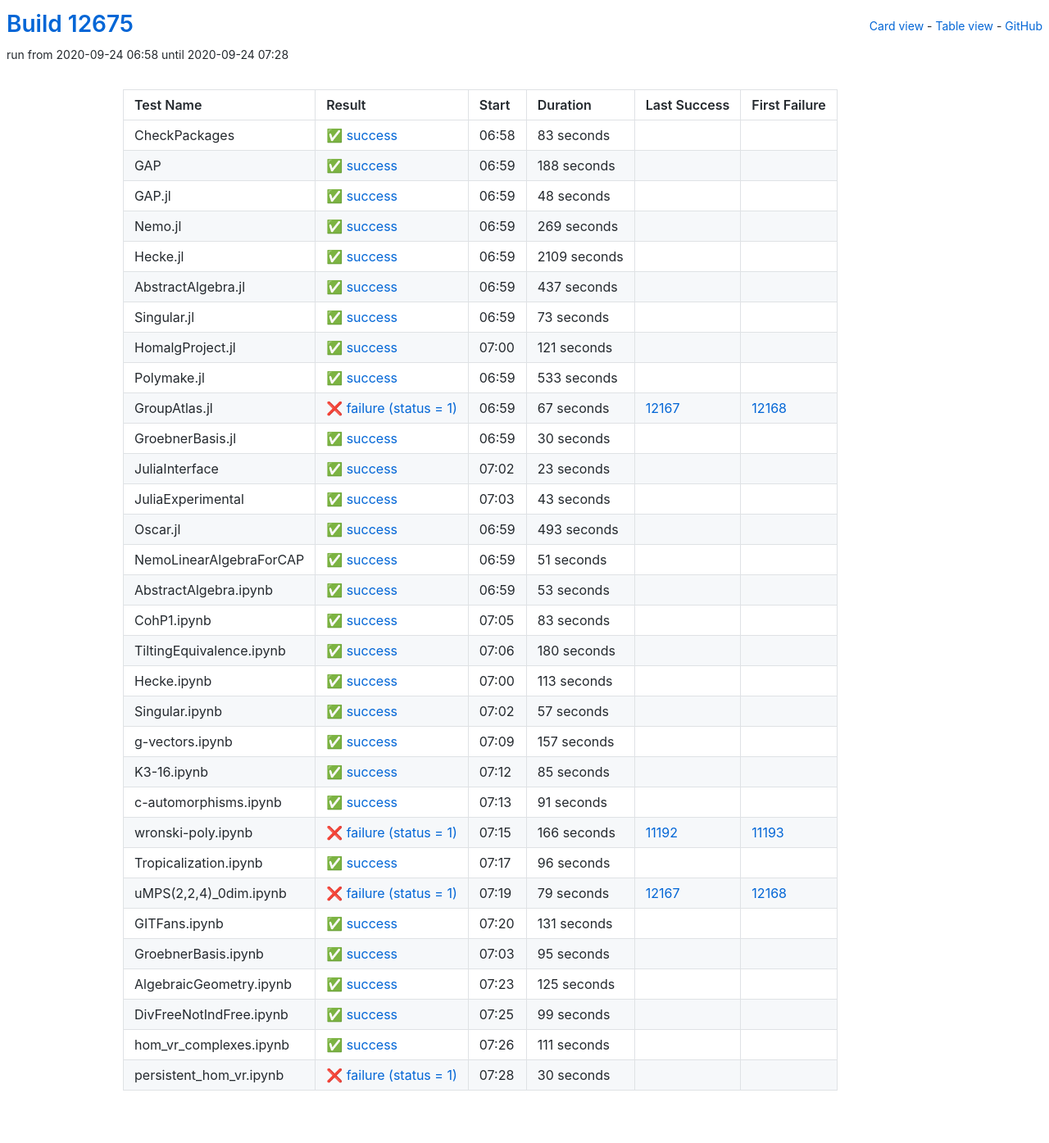
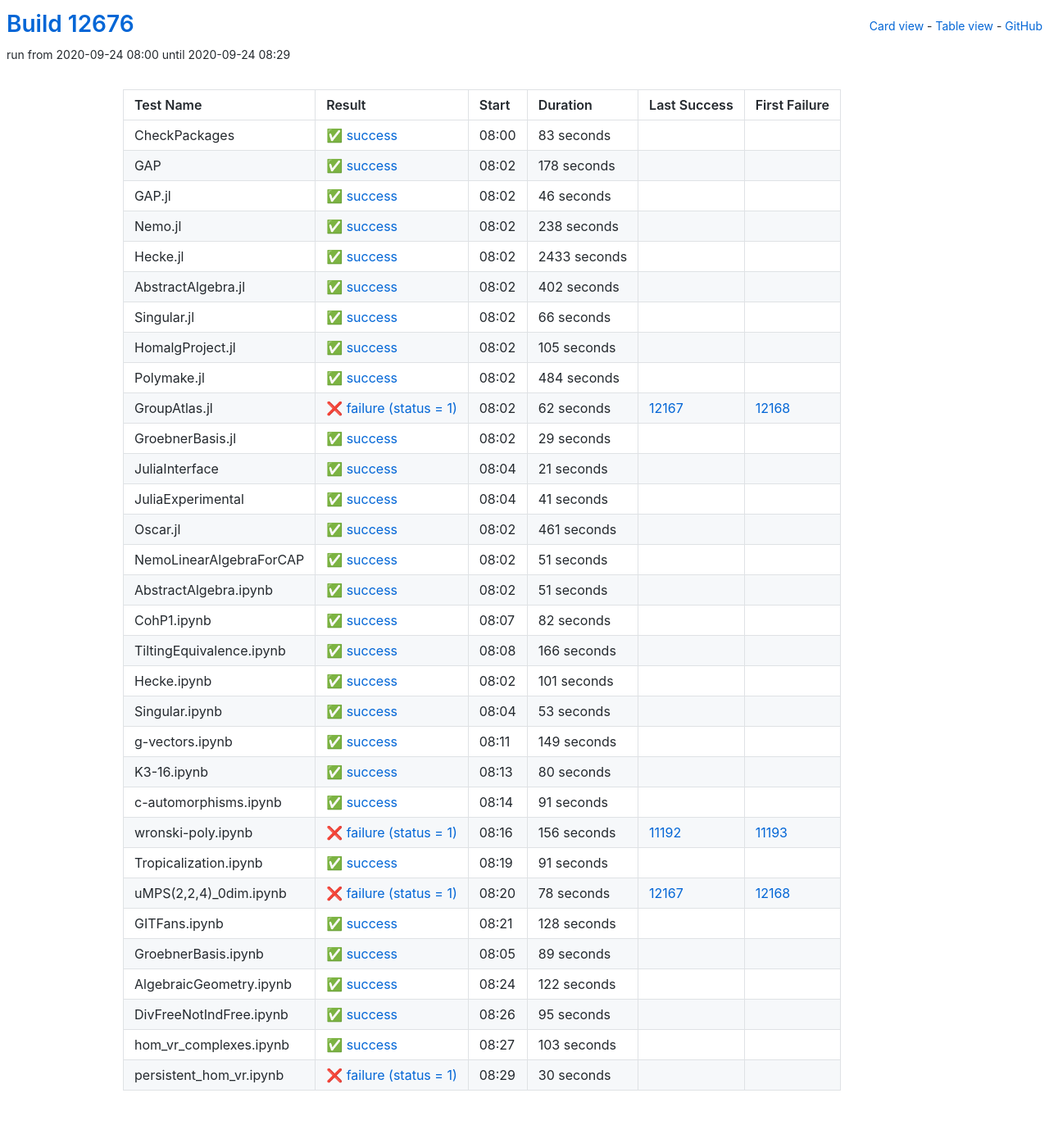
Before and after one commit to oscar-system/oscar-ci-status, a Jekyll site: the page built from table.html, in a window 1280 px wide. Shown: the whole page at 82% size. Built offline with Jekyll 4.4.1, drawn with Linux system fonts in a browser that asks for light colours.

Commit message:
Build #12676

```diff
--- a/_data/ci.yml
+++ b/_data/ci.yml
@@ -1,6 +1,6 @@
 ---
-build: 12675
-build_url: https://oscarci.mathematik.uni-kl.de/job/oscar/12675/
+build: 12676
+build_url: https://oscarci.mathematik.uni-kl.de/job/oscar/12676/
 job: oscar
 organization: oscar-system
 repo: oscar-ci-status
@@ -8,8 +8,8 @@
 tests:
 - name: CheckPackages
   id: checkpackages
-  log: https://oscarci.mathematik.uni-kl.de/job/oscar/12675/artifact/logs/build-12675/CheckPackages.log
-  start: 2020-09-24 06:58
+  log: https://oscarci.mathematik.uni-kl.de/job/oscar/12676/artifact/logs/build-12676/CheckPackages.log
+  start: 2020-09-24 08:00
   success: true
   exitcode: 0
   status: success
@@ -20,164 +20,164 @@
   first_failure_url:
 - name: GAP
   id: gap
-  log: https://oscarci.mathematik.uni-kl.de/job/oscar/12675/artifact/logs/build-12675/GAP.log
-  start: 2020-09-24 06:59
+  log: https://oscarci.mathematik.uni-kl.de/job/oscar/12676/artifact/logs/build-12676/GAP.log
+  start: 2020-09-24 08:02
   success: true
   exitcode: 0
   status: success
-  duration: 188
+  duration: 178
   last_success: false
   last_success_url:
   first_failure: false
   first_failure_url:
 - name: GAP.jl
   id: gap-jl
-  log: https://oscarci.mathematik.uni-kl.de/job/oscar/12675/artifact/logs/build-12675/GAP.jl.log
-  start: 2020-09-24 06:59
+  log: https://oscarci.mathematik.uni-kl.de/job/oscar/12676/artifact/logs/build-12676/GAP.jl.log
+  start: 2020-09-24 08:02
   success: true
   exitcode: 0
   status: success
-  duration: 48
+  duration: 46
   last_success: false
   last_success_url:
   first_failure: false
   first_failure_url:
 - name: Nemo.jl
   id: nemo-jl
-  log: https://oscarci.mathematik.uni-kl.de/job/oscar/12675/artifact/logs/build-12675/Nemo.jl.log
-  start: 2020-09-24 06:59
+  log: https://oscarci.mathematik.uni-kl.de/job/oscar/12676/artifact/logs/build-12676/Nemo.jl.log
+  start: 2020-09-24 08:02
   success: true
   exitcode: 0
   status: success
-  duration: 269
+  duration: 238
   last_success: false
   last_success_url:
   first_failure: false
   first_failure_url:
 - name: Hecke.jl
   id: hecke-jl
-  log: https://oscarci.mathematik.uni-kl.de/job/oscar/12675/artifact/logs/build-12675/Hecke.jl.log
-  start: 2020-09-24 06:59
+  log: https://oscarci.mathematik.uni-kl.de/job/oscar/12676/artifact/logs/build-12676/Hecke.jl.log
+  start: 2020-09-24 08:02
   success: true
   exitcode: 0
   status: success
-  duration: 2109
+  duration: 2433
   last_success: false
   last_success_url:
   first_failure: false
   first_failure_url:
 - name: AbstractAlgebra.jl
   id: abstractalgebra-jl
-  log: https://oscarci.mathematik.uni-kl.de/job/oscar/12675/artifact/logs/build-12675/AbstractAlgebra.jl.log
-  start: 2020-09-24 06:59
+  log: https://oscarci.mathematik.uni-kl.de/job/oscar/12676/artifact/logs/build-12676/AbstractAlgebra.jl.log
+  start: 2020-09-24 08:02
   success: true
   exitcode: 0
   status: success
-  duration: 437
+  duration: 402
   last_success: false
   last_success_url:
   first_failure: false
   first_failure_url:
 - name: Singular.jl
   id: singular-jl
-  log: https://oscarci.mathematik.uni-kl.de/job/oscar/12675/artifact/logs/build-12675/Singular.jl.log
-  start: 2020-09-24 06:59
+  log: https://oscarci.mathematik.uni-kl.de/job/oscar/12676/artifact/logs/build-12676/Singular.jl.log
+  start: 2020-09-24 08:02
   success: true
   exitcode: 0
   status: success
-  duration: 73
+  duration: 66
   last_success: false
   last_success_url:
   first_failure: false
   first_failure_url:
 - name: HomalgProject.jl
   id: homalgproject-jl
-  log: https://oscarci.mathematik.uni-kl.de/job/oscar/12675/artifact/logs/build-12675/HomalgProject.jl.log
-  start: 2020-09-24 07:00
+  log: https://oscarci.mathematik.uni-kl.de/job/oscar/12676/artifact/logs/build-12676/HomalgProject.jl.log
+  start: 2020-09-24 08:02
   success: true
   exitcode: 0
   status: success
-  duration: 121
+  duration: 105
   last_success: false
   last_success_url:
   first_failure: false
   first_failure_url:
 - name: Polymake.jl
   id: polymake-jl
-  log: https://oscarci.mathematik.uni-kl.de/job/oscar/12675/artifact/logs/build-12675/Polymake.jl.log
-  start: 2020-09-24 06:59
+  log: https://oscarci.mathematik.uni-kl.de/job/oscar/12676/artifact/logs/build-12676/Polymake.jl.log
+  start: 2020-09-24 08:02
   success: true
   exitcode: 0
   status: success
-  duration: 533
+  duration: 484
   last_success: false
   last_success_url:
   first_failure: false
   first_failure_url:
 - name: GroupAtlas.jl
   id: groupatlas-jl
-  log: https://oscarci.mathematik.uni-kl.de/job/oscar/12675/artifact/logs/build-12675/GroupAtlas.jl.log
-  start: 2020-09-24 06:59
+  log: https://oscarci.mathematik.uni-kl.de/job/oscar/12676/artifact/logs/build-12676/GroupAtlas.jl.log
+  start: 2020-09-24 08:02
   success: false
   exitcode: 1
   status: failure
-  duration: 67
+  duration: 62
   last_success: 12167
   last_success_url: https://oscarci.mathematik.uni-kl.de/job/oscar/12167/
   first_failure: 12168
   first_failure_url: https://oscarci.mathematik.uni-kl.de/job/oscar/12168/
 - name: GroebnerBasis.jl
   id: groebnerbasis-jl
-  log: https://oscarci.mathematik.uni-kl.de/job/oscar/12675/artifact/logs/build-12675/GroebnerBasis.jl.log
-  start: 2020-09-24 06:59
+  log: https://oscarci.mathematik.uni-kl.de/job/oscar/12676/artifact/logs/build-12676/GroebnerBasis.jl.log
+  start: 2020-09-24 08:02
   success: true
   exitcode: 0
   status: success
-  duration: 30
+  duration: 29
   last_success: false
   last_success_url:
   first_failure: false
   first_failure_url:
 - name: JuliaInterface
   id: juliainterface
-  log: https://oscarci.mathematik.uni-kl.de/job/oscar/12675/artifact/logs/build-12675/JuliaInterface.log
-  start: 2020-09-24 07:02
+  log: https://oscarci.mathematik.uni-kl.de/job/oscar/12676/artifact/logs/build-12676/JuliaInterface.log
+  start: 2020-09-24 08:04
   success: true
   exitcode: 0
   status: success
-  duration: 23
+  duration: 21
   last_success: false
   last_success_url:
   first_failure: false
   first_failure_url:
 - name: JuliaExperimental
   id: juliaexperimental
-  log: https://oscarci.mathematik.uni-kl.de/job/oscar/12675/artifact/logs/build-12675/JuliaExperimental.log
-  start: 2020-09-24 07:03
+  log: https://oscarci.mathematik.uni-kl.de/job/oscar/12676/artifact/logs/build-12676/JuliaExperimental.log
+  start: 2020-09-24 08:04
   success: true
   exitcode: 0
   status: success
-  duration: 43
+  duration: 41
   last_success: false
   last_success_url:
   first_failure: false
   first_failure_url:
 - name: Oscar.jl
   id: oscar-jl
-  log: https://oscarci.mathematik.uni-kl.de/job/oscar/12675/artifact/logs/build-12675/Oscar.jl.log
-  start: 2020-09-24 06:59
+  log: https://oscarci.mathematik.uni-kl.de/job/oscar/12676/artifact/logs/build-12676/Oscar.jl.log
+  start: 2020-09-24 08:02
   success: true
   exitcode: 0
   status: success
-  duration: 493
+  duration: 461
   last_success: false
   last_success_url:
   first_failure: false
   first_failure_url:
 - name: NemoLinearAlgebraForCAP
   id: nemolinearalgebraforcap
-  log: https://oscarci.mathematik.uni-kl.de/job/oscar/12675/artifact/logs/build-12675/NemoLinearAlgebraForCAP.log
-  start: 2020-09-24 06:59
+  log: https://oscarci.mathematik.uni-kl.de/job/oscar/12676/artifact/logs/build-12676/NemoLinearAlgebraForCAP.log
+  start: 2020-09-24 08:02
   success: true
   exitcode: 0
   status: success
@@ -188,8 +188,56 @@
   first_failure_url:
 - name: AbstractAlgebra.ipynb
   id: abstractalgebra-ipynb
-  log: https://oscarci.mathematik.uni-kl.de/job/oscar/12675/artifact/logs/build-12675/AbstractAlgebra.ipynb.log
-  start: 2020-09-24 06:59
+  log: https://oscarci.mathematik.uni-kl.de/job/oscar/12676/artifact/logs/build-12676/AbstractAlgebra.ipynb.log
+  start: 2020-09-24 08:02
+  success: true
+  exitcode: 0
+  status: success
+  duration: 51
+  last_success: false
+  last_success_url:
+  first_failure: false
+  first_failure_url:
+- name: CohP1.ipynb
+  id: cohp1-ipynb
+  log: https://oscarci.mathematik.uni-kl.de/job/oscar/12676/artifact/logs/build-12676/CohP1.ipynb.log
+  start: 2020-09-24 08:07
+  success: true
+  exitcode: 0
+  status: success
+  duration: 82
+  last_success: false
+  last_success_url:
+  first_failure: false
+  first_failure_url:
+- name: TiltingEquivalence.ipynb
+  id: tiltingequivalence-ipynb
+  log: https://oscarci.mathematik.uni-kl.de/job/oscar/12676/artifact/logs/build-12676/TiltingEquivalence.ipynb.log
+  start: 2020-09-24 08:08
+  success: true
+  exitcode: 0
+  status: success
+  duration: 166
+  last_success: false
+  last_success_url:
+  first_failure: false
+  first_failure_url:
+- name: Hecke.ipynb
+  id: hecke-ipynb
+  log: https://oscarci.mathematik.uni-kl.de/job/oscar/12676/artifact/logs/build-12676/Hecke.ipynb.log
+  start: 2020-09-24 08:02
+  success: true
+  exitcode: 0
+  status: success
+  duration: 101
+  last_success: false
+  last_success_url:
+  first_failure: false
+  first_failure_url:
+- name: Singular.ipynb
+  id: singular-ipynb
+  log: https://oscarci.mathematik.uni-kl.de/job/oscar/12676/artifact/logs/build-12676/Singular.ipynb.log
+  start: 2020-09-24 08:04
   success: true
   exitcode: 0
   status: success
@@ -198,82 +246,34 @@
   last_success_url:
   first_failure: false
   first_failure_url:
-- name: CohP1.ipynb
-  id: cohp1-ipynb
-  log: https://oscarci.mathematik.uni-kl.de/job/oscar/12675/artifact/logs/build-12675/CohP1.ipynb.log
-  start: 2020-09-24 07:05
+- name: g-vectors.ipynb
+  id: g-vectors-ipynb
+  log: https://oscarci.mathematik.uni-kl.de/job/oscar/12676/artifact/logs/build-12676/g-vectors.ipynb.log
+  start: 2020-09-24 08:11
   success: true
   exitcode: 0
   status: success
-  duration: 83
-  last_success: false
-  last_success_url:
-  first_failure: false
-  first_failure_url:
-- name: TiltingEquivalence.ipynb
-  id: tiltingequivalence-ipynb
-  log: https://oscarci.mathematik.uni-kl.de/job/oscar/12675/artifact/logs/build-12675/TiltingEquivalence.ipynb.log
-  start: 2020-09-24 07:06
-  success: true
-  exitcode: 0
-  status: success
-  duration: 180
-  last_success: false
-  last_success_url:
-  first_failure: false
-  first_failure_url:
-- name: Hecke.ipynb
-  id: hecke-ipynb
-  log: https://oscarci.mathematik.uni-kl.de/job/oscar/12675/artifact/logs/build-12675/Hecke.ipynb.log
-  start: 2020-09-24 07:00
-  success: true
-  exitcode: 0
-  status: success
-  duration: 113
-  last_success: false
-  last_success_url:
-  first_failure: false
-  first_failure_url:
-- name: Singular.ipynb
-  id: singular-ipynb
-  log: https://oscarci.mathematik.uni-kl.de/job/oscar/12675/artifact/logs/build-12675/Singular.ipynb.log
-  start: 2020-09-24 07:02
-  success: true
-  exitcode: 0
-  status: success
-  duration: 57
-  last_success: false
-  last_success_url:
-  first_failure: false
-  first_failure_url:
-- name: g-vectors.ipynb
-  id: g-vectors-ipynb
-  log: https://oscarci.mathematik.uni-kl.de/job/oscar/12675/artifact/logs/build-12675/g-vectors.ipynb.log
-  start: 2020-09-24 07:09
-  success: true
-  exitcode: 0
-  status: success
-  duration: 157
+  duration: 149
   last_success: false
   last_success_url:
   first_failure: false
   first_failure_url:
 - name: K3-16.ipynb
   id: k3-16-ipynb
-  log: https://oscarci.mathematik.uni-kl.de/job/oscar/12675/artifact/logs/build-12675/K3-16.ipynb.log
-  start: 2020-09-24 07:12
+  log: https://oscarci.mathematik.uni-kl.de/job/oscar/12676/artifact/logs/build-12676/K3-16.ipynb.log
+  start: 2020-09-24 08:13
   success: true
   exitcode: 0
   status: success
-  duration: 85
+  duration: 80
   last_success: false
   last_success_url:
   first_failure: false
   first_failure_url:
 - name: c-automorphisms.ipynb
   id: c-automorphisms-ipynb
-  log: https://oscarci.mathematik.uni-kl.de/job/oscar/12675/artifact/logs/build-12675/c-automorphisms.ipynb.log
-  start: 2020-09-24 07:13
+  log: https://oscarci.mathematik.uni-kl.de/job/oscar/12676/artifact/logs/build-12676/c-automorphisms.ipynb.log
+  start: 2020-09-24 08:14
   success: true
   exitcode: 0
   status: success
@@ -284,56 +284,80 @@
   first_failure_url:
 - name: wronski-poly.ipynb
   id: wronski-poly-ipynb
-  log: https://oscarci.mathematik.uni-kl.de/job/oscar/12675/artifact/logs/build-12675/wronski-poly.ipynb.log
-  start: 2020-09-24 07:15
+  log: https://oscarci.mathematik.uni-kl.de/job/oscar/12676/artifact/logs/build-12676/wronski-poly.ipynb.log
+  start: 2020-09-24 08:16
   success: false
   exitcode: 1
   status: failure
-  duration: 166
+  duration: 156
   last_success: 11192
   last_success_url: https://oscarci.mathematik.uni-kl.de/job/oscar/11192/
   first_failure: 11193
   first_failure_url: https://oscarci.mathematik.uni-kl.de/job/oscar/11193/
 - name: Tropicalization.ipynb
   id: tropicalization-ipynb
-  log: https://oscarci.mathematik.uni-kl.de/job/oscar/12675/artifact/logs/build-12675/Tropicalization.ipynb.log
-  start: 2020-09-24 07:17
+  log: https://oscarci.mathematik.uni-kl.de/job/oscar/12676/artifact/logs/build-12676/Tropicalization.ipynb.log
+  start: 2020-09-24 08:19
   success: true
   exitcode: 0
   status: success
-  duration: 96
+  duration: 91
   last_success: false
   last_success_url:
   first_failure: false
   first_failure_url:
 - name: uMPS(2,2,4)_0dim.ipynb
   id: umps-2-2-4-0dim-ipynb
-  log: https://oscarci.mathematik.uni-kl.de/job/oscar/12675/artifact/logs/build-12675/uMPS-2-2-4-_0dim.ipynb.log
-  start: 2020-09-24 07:19
+  log: https://oscarci.mathematik.uni-kl.de/job/oscar/12676/artifact/logs/build-12676/uMPS-2-2-4-_0dim.ipynb.log
+  start: 2020-09-24 08:20
   success: false
   exitcode: 1
   status: failure
-  duration: 79
+  duration: 78
   last_success: 12167
   last_success_url: https://oscarci.mathematik.uni-kl.de/job/oscar/12167/
   first_failure: 12168
   first_failure_url: https://oscarci.mathematik.uni-kl.de/job/oscar/12168/
 - name: GITFans.ipynb
   id: gitfans-ipynb
-  log: https://oscarci.mathematik.uni-kl.de/job/oscar/12675/artifact/logs/build-12675/GITFans.ipynb.log
-  start: 2020-09-24 07:20
+  log: https://oscarci.mathematik.uni-kl.de/job/oscar/12676/artifact/logs/build-12676/GITFans.ipynb.log
+  start: 2020-09-24 08:21
   success: true
   exitcode: 0
   status: success
-  duration: 131
+  duration: 128
   last_success: false
   last_success_url:
   first_failure: false
   first_failure_url:
 - name: GroebnerBasis.ipynb
   id: groebnerbasis-ipynb
-  log: https://oscarci.mathematik.uni-kl.de/job/oscar/12675/artifact/logs/build-12675/GroebnerBasis.ipynb.log
-  start: 2020-09-24 07:03
+  log: https://oscarci.mathematik.uni-kl.de/job/oscar/12676/artifact/logs/build-12676/GroebnerBasis.ipynb.log
+  start: 2020-09-24 08:05
+  success: true
+  exitcode: 0
+  status: success
+  duration: 89
+  last_success: false
+  last_success_url:
+  first_failure: false
+  first_failure_url:
+- name: AlgebraicGeometry.ipynb
+  id: algebraicgeometry-ipynb
+  log: https://oscarci.mathematik.uni-kl.de/job/oscar/12676/artifact/logs/build-12676/AlgebraicGeometry.ipynb.log
+  start: 2020-09-24 08:24
+  success: true
+  exitcode: 0
+  status: success
+  duration: 122
+  last_success: false
+  last_success_url:
+  first_failure: false
+  first_failure_url:
+- name: DivFreeNotIndFree.ipynb
+  id: divfreenotindfree-ipynb
+  log: https://oscarci.mathematik.uni-kl.de/job/oscar/12676/artifact/logs/build-12676/DivFreeNotIndFree.ipynb.log
+  start: 2020-09-24 08:26
   success: true
   exitcode: 0
   status: success
@@ -342,46 +366,22 @@
   last_success_url:
   first_failure: false
   first_failure_url:
-- name: AlgebraicGeometry.ipynb
-  id: algebraicgeometry-ipynb
-  log: https://oscarci.mathematik.uni-kl.de/job/oscar/12675/artifact/logs/build-12675/AlgebraicGeometry.ipynb.log
-  start: 2020-09-24 07:23
+- name: hom_vr_complexes.ipynb
+  id: hom-vr-complexes-ipynb
+  log: https://oscarci.mathematik.uni-kl.de/job/oscar/12676/artifact/logs/build-12676/hom_vr_complexes.ipynb.log
+  start: 2020-09-24 08:27
   success: true
   exitcode: 0
   status: success
-  duration: 125
-  last_success: false
-  last_success_url:
-  first_failure: false
-  first_failure_url:
-- name: DivFreeNotIndFree.ipynb
-  id: divfreenotindfree-ipynb
-  log: https://oscarci.mathematik.uni-kl.de/job/oscar/12675/artifact/logs/build-12675/DivFreeNotIndFree.ipynb.log
-  start: 2020-09-24 07:25
-  success: true
-  exitcode: 0
-  status: success
-  duration: 99
-  last_success: false
-  last_success_url:
-  first_failure: false
-  first_failure_url:
-- name: hom_vr_complexes.ipynb
-  id: hom-vr-complexes-ipynb
-  log: https://oscarci.mathematik.uni-kl.de/job/oscar/12675/artifact/logs/build-12675/hom_vr_complexes.ipynb.log
-  start: 2020-09-24 07:26
-  success: true
-  exitcode: 0
-  status: success
-  duration: 111
+  duration: 103
   last_success: false
   last_success_url:
   first_failure: false
   first_failure_url:
 - name: persistent_hom_vr.ipynb
   id: persistent-hom-vr-ipynb
-  log: https://oscarci.mathematik.uni-kl.de/job/oscar/12675/artifact/logs/build-12675/persistent_hom_vr.ipynb.log
-  start: 2020-09-24 07:28
+  log: https://oscarci.mathematik.uni-kl.de/job/oscar/12676/artifact/logs/build-12676/persistent_hom_vr.ipynb.log
+  start: 2020-09-24 08:29
   success: false
   exitcode: 1
   status: failure
```
Also changed, not shown: README.md.
